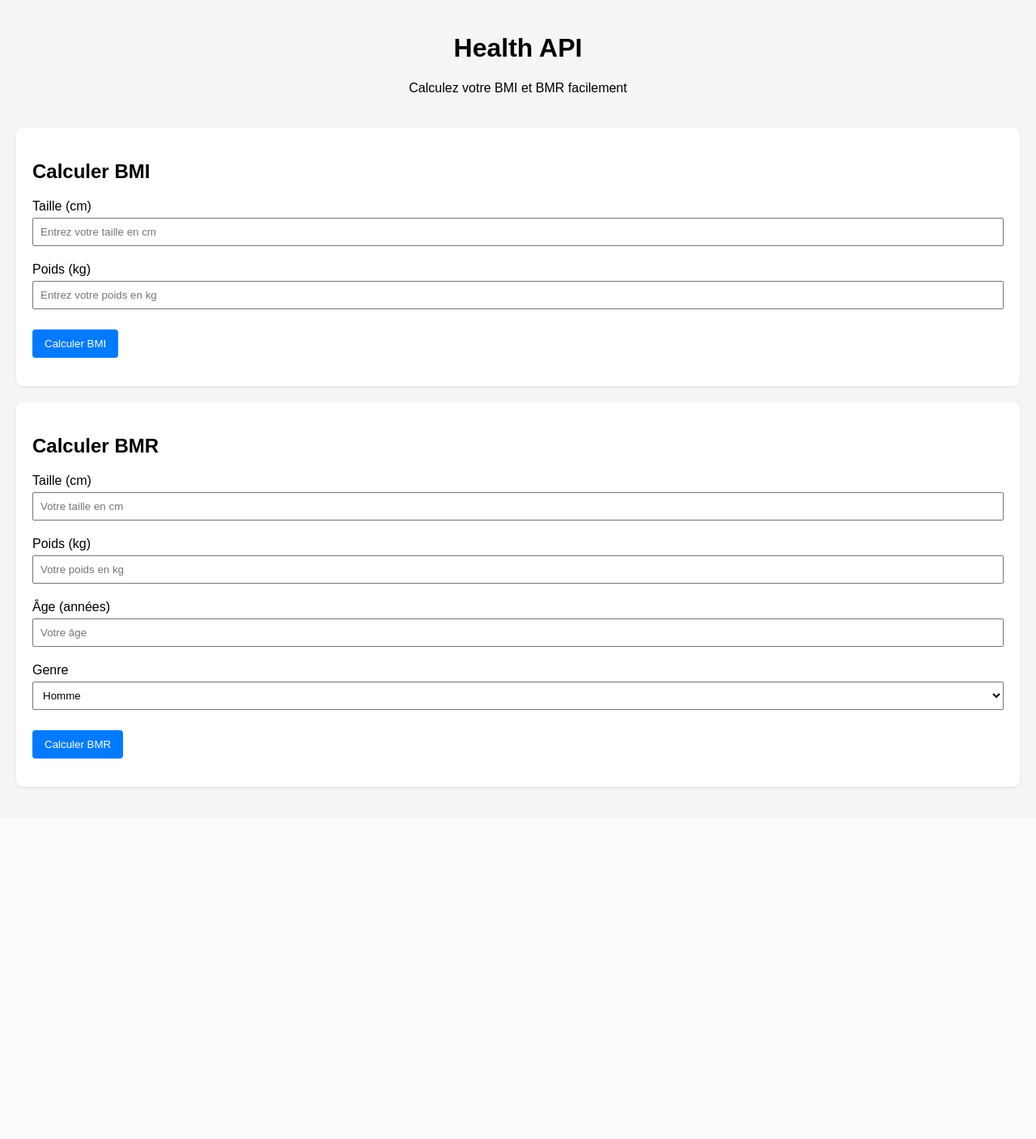
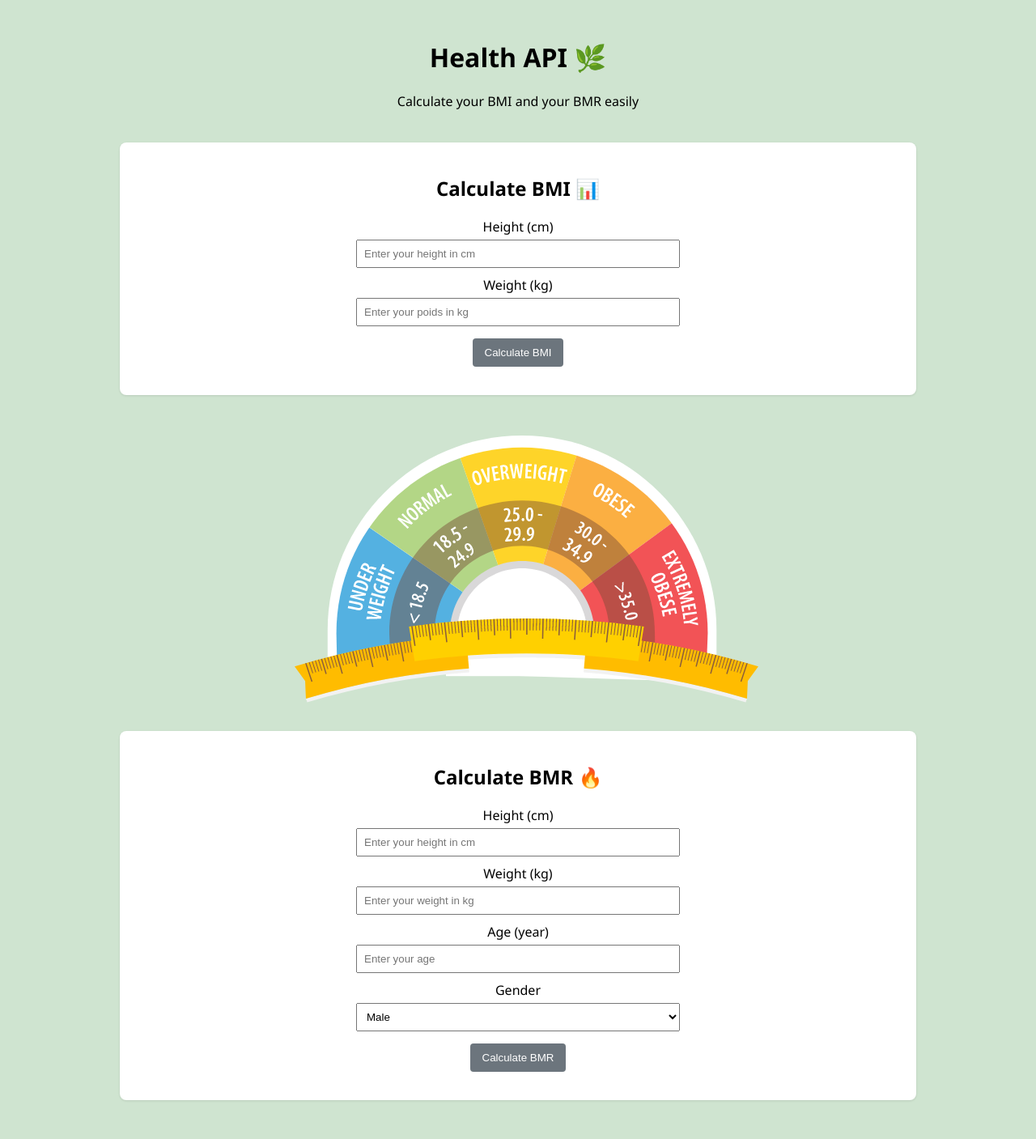
Before and after one commit to n3ssQuick/health-api, a FastAPI app: page / in a window 1280 px wide. Shown: the whole page at 81% size. Before the commit the page ends 974 px from the top, so only its background shows below. Run offline with FastAPI, Linux system fonts and the light colour scheme.

Commit message:
feat: prettier

```diff
--- a/app.py
+++ b/app.py
@@ -70,7 +70,6 @@ async def index(request: Request):
 async def bmi(payload: BMIRequest):
   logger.info("Received BMI request with payload: %s", payload)
   try:
-    print("cc")
     bmi_value = calculate_bmi(payload.height, payload.weight)
   except ZeroDivisionError:
     logger.error("Height cannot be zero")
--- a/static/style.css
+++ /dev/null
@@ -1,50 +0,0 @@
-body {
-    font-family: Arial, sans-serif;
-    background:rgb(151, 219, 233);
-    margin: 0;
-    padding: 20px;
-}
-
-header {
-    text-align: center;
-    margin-bottom: 40px;
-}
-
-section {
-    background: #fff;
-    padding: 20px;
-    margin-bottom: 20px;
-    border-radius: 8px;
-    box-shadow: 0 1px 3px rgba(0,0,0,0.1);
-}
-
-label {
-    display: block;
-    margin: 10px 0 5px;
-}
-
-input, select {
-    width: 100%;
-    padding: 8px;
-    margin-bottom: 10px;
-    box-sizing: border-box;
-}
-
-button {
-    margin-top: 15px;
-    padding: 10px 15px;
-    background: #007bff;
-    color: #fff;
-    border: none;
-    border-radius: 4px;
-    cursor: pointer;
-}
-
-button:hover {
-    background: #0056b3;
-}
-
-.result {
-    margin-top: 15px;
-    font-weight: bold;
-}
--- a/templates/index.html
+++ b/templates/index.html
@@ -3,63 +3,92 @@
 <head>
   <meta charset="UTF-8">
   <title>Health API</title>
-    <link rel="stylesheet" href="/static/style.css">
   <style>
-        body { font-family: Arial, sans-serif; background: #f5f5f5; margin: 0; padding: 20px; }
+    body {
+      font-family: 'Segoe UI', Tahoma, Geneva, Verdana, sans-serif;
+      background: #cfe4d0;
+      margin-inline: 10%;
+      padding: 20px;
+      text-align: center;
+    }
     header { text-align: center; margin-bottom: 40px; }
-        section { background: #fff; padding: 20px; margin-bottom: 20px; border-radius: 8px; box-shadow: 0 1px 3px rgba(0,0,0,0.1); }
+    section {
+      background: #ffffff;
+      padding: 20px;
+      margin-bottom: 20px;
+      border: 10px #bdd3be;
+      border-radius: 8px;
+      box-shadow: 0 1px 3px rgba(0,0,0,0.1);
+      display: flex;
+      align-items: center;
+      justify-content: center;
+    }
+    section > div {
+      max-width: 400px;
+      width: 100%;
+      margin: 0 auto;
+    }
     label { display: block; margin: 10px 0 5px; }
     input, select { width: 100%; padding: 8px; box-sizing: border-box; }
-        button { margin-top: 15px; padding: 10px 15px; background: #007bff; color: #fff; border: none; border-radius: 4px; cursor: pointer; }
-        button:hover { background: #0056b3; }
+    button { margin-top: 15px; padding: 10px 15px; background: #6c757d; color: #fff; border: none; border-radius: 4px; cursor: pointer; }
+    button:hover { background: #5a6268; }
     .result { margin-top: 15px; font-weight: bold; }
+    .chart { margin-left: 20px; }
+    .chart img { max-width: 100%; margin-top: 30px; margin-bottom: 30px; }
   </style>
 </head>
 <body>
   <header>
-        <h1>Health API</h1>
-        <p>Calculez votre BMI et BMR facilement</p>
+    <h1>Health API 🌿</h1>
+    <p>Calculate your BMI and your BMR easily</p>
   </header>
 
   <section>
-        <h2>Calculer BMI</h2>
+    <div>
+      <h2>Calculate BMI 📊</h2>
       <form id="bmi-form">
-            <label for="height">Taille (cm)</label>
-            <input type="number" id="height" name="height" placeholder="Entrez votre taille en cm" required>
+        <label for="height">Height (cm)</label>
+        <input type="number" id="height" name="height" placeholder="Enter your height in cm" required>
 
-            <label for="weight">Poids (kg)</label>
-            <input type="number" id="weight" name="weight" placeholder="Entrez votre poids en kg" required>
+        <label for="weight">Weight (kg)</label>
+        <input type="number" id="weight" name="weight" placeholder="Enter your poids in kg" required>
 
-            <button type="submit">Calculer BMI</button>
+        <button type="submit">Calculate BMI</button>
       </form>
       <div id="bmi-result" class="result"></div>
+    </div>
   </section>
+  <div class="chart">
+    <img src="static/assets/bmi-chart.png" alt="BMI Chart">
+  </div>
+
 
   <section>
-        <h2>Calculer BMR</h2>
+    <div>
+      <h2>Calculate BMR 🔥</h2>
       <form id="bmr-form">
-            <label for="height-bmr">Taille (cm)</label>
-            <input type="number" id="height-bmr" name="height" placeholder="Votre taille en cm" required>
+        <label for="height-bmr">Height (cm)</label>
+        <input type="number" id="height-bmr" name="height" placeholder="Enter your height in cm" required>
 
-            <label for="weight-bmr">Poids (kg)</label>
-            <input type="number" id="weight-bmr" name="weight" placeholder="Votre poids en kg" required>
+        <label for="weight-bmr">Weight (kg)</label>
+        <input type="number" id="weight-bmr" name="weight" placeholder="Enter your weight in kg" required>
 
-            <label for="age">Âge (années)</label>
-            <input type="number" id="age" name="age" placeholder="Votre âge" required>
+        <label for="age">Age (year)</label>
+        <input type="number" id="age" name="age" placeholder="Enter your age" required>
 
-            <label for="gender">Genre</label>
+        <label for="gender">Gender</label>
         <select id="gender" name="gender" required>
-                <option value="male">Homme</option>
-                <option value="female">Femme</option>
+          <option value="male">Male</option>
+          <option value="female">Female</option>
         </select>
 
-            <button type="submit">Calculer BMR</button>
+        <button type="submit">Calculate BMR</button>
       </form>
       <div id="bmr-result" class="result"></div>
+    </div>
   </section>
 
   <script>
-        // Soumission du formulaire BMI
     document.getElementById("bmi-form").addEventListener("submit", async function(e) {
       e.preventDefault();
       const height = document.getElementById("height").value;
```
Also changed, not shown: static/assets/bmi-chart.png (added). Lines whose indentation alone changed are shown as unchanged.
